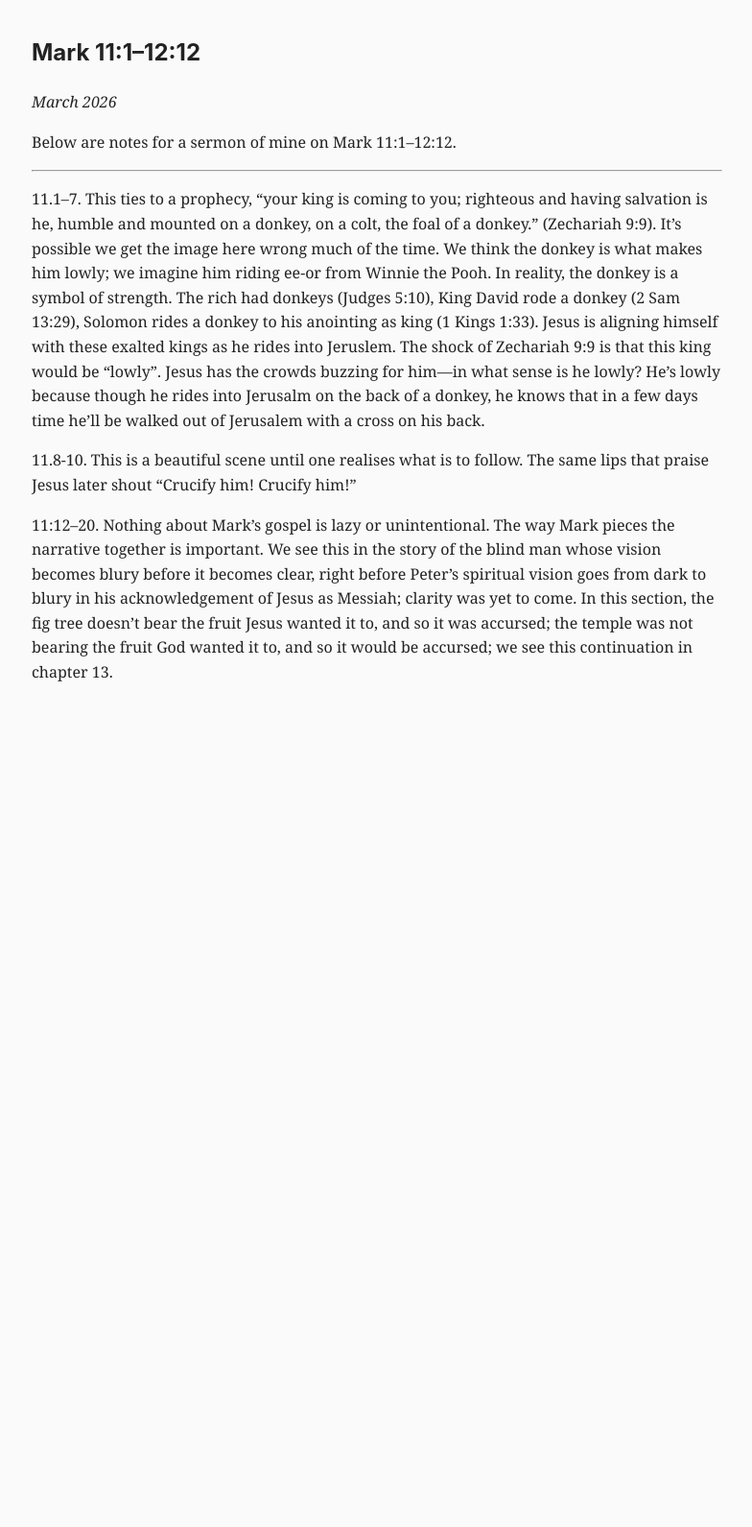
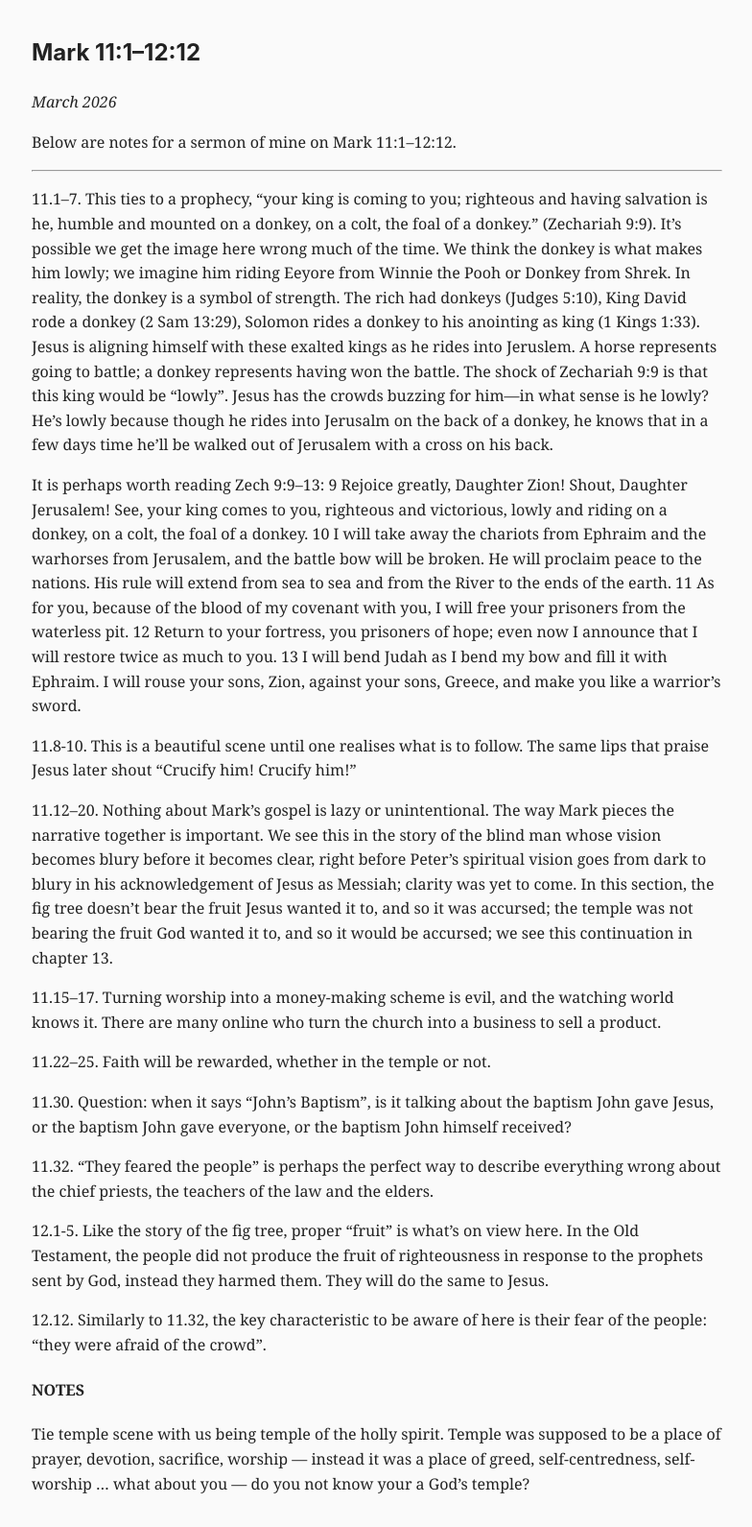
Before and after one commit to pipwitheridge/blog, a Jekyll site: the page built from _posts/2026-02-18-mark-11.md, in a window 1280 px wide. Shown: the whole page at 96% size, without its empty margins (247-1031 px from the left). Built offline with Jekyll 4.4.1, drawn with Linux system fonts in a browser that asks for light colours; before the commit the page ends 900 px from its top, so only the background shows below that.

```diff
--- /dev/null
+++ b/_posts/2026-02-18-mark-11.md
@@ -0,0 +1,58 @@
+---
+layout: post
+title: "Mark 11:1–12:12"
+---
+
+*March 2026*
+
+Below are notes for a sermon of mine on Mark 11:1–12:12.
+
+---
+
+11.1–7. This ties to a prophecy, "your king is coming to you; righteous and having salvation is he, humble and mounted on a donkey, on a colt, the foal of a donkey." (Zechariah 9:9). It's possible we get the image here wrong much of the time. We think the donkey is what makes him lowly; we imagine him riding Eeyore from Winnie the Pooh or Donkey from Shrek. In reality, the donkey is a symbol of strength. The rich had donkeys (Judges 5:10), King David rode a donkey (2 Sam 13:29), Solomon rides a donkey to his anointing as king (1 Kings 1:33). Jesus is aligning himself with these exalted kings as he rides into Jeruslem. A horse represents going to battle; a donkey represents having won the battle. The shock of Zechariah 9:9 is that this king would be "lowly". Jesus has the crowds buzzing for him—in what sense is he lowly? He's lowly because though he rides into Jerusalm on the back of a donkey, he knows that in a few days time he'll be walked out of Jerusalem with a cross on his back.
+
+It is perhaps worth reading Zech 9:9–13:
+9 Rejoice greatly, Daughter Zion!
+    Shout, Daughter Jerusalem!
+See, your king comes to you,
+    righteous and victorious,
+lowly and riding on a donkey,
+    on a colt, the foal of a donkey.
+10 I will take away the chariots from Ephraim
+    and the warhorses from Jerusalem,
+    and the battle bow will be broken.
+He will proclaim peace to the nations.
+    His rule will extend from sea to sea
+    and from the River to the ends of the earth.
+11 As for you, because of the blood of my covenant with you,
+    I will free your prisoners from the waterless pit.
+12 Return to your fortress, you prisoners of hope;
+    even now I announce that I will restore twice as much to you.
+13 I will bend Judah as I bend my bow
+    and fill it with Ephraim.
+I will rouse your sons, Zion,
+    against your sons, Greece,
+    and make you like a warrior’s sword.
+
+11.8-10. This is a beautiful scene until one realises what is to follow. The same lips that praise Jesus later shout "Crucify him! Crucify him!"
+
+
+11.12–20. Nothing about Mark's gospel is lazy or unintentional. The way Mark pieces the narrative together is important. We see this in the story of the blind man whose vision becomes blury before it becomes clear, right before Peter's spiritual vision goes from dark to blury in his acknowledgement of Jesus as Messiah; clarity was yet to come. In this section, the fig tree doesn't bear the fruit Jesus wanted it to, and so it was accursed; the temple was not bearing the fruit God wanted it to, and so it would be accursed; we see this continuation in chapter 13.
+
+11.15–17. Turning worship into a money-making scheme is evil, and the watching world knows it. There are many online who turn the church into a business to sell a product.
+
+
+11.22–25. Faith will be rewarded, whether in the temple or not.
+
+11.30. Question: when it says "John's Baptism", is it talking about the baptism John gave Jesus, or the baptism John gave everyone, or the baptism John himself received?
+
+11.32. "They feared the people" is perhaps the perfect way to describe everything wrong about the chief priests, the teachers of the law and the elders.
+
+12.1-5. Like the story of the fig tree, proper "fruit" is what's on view here. In the Old Testament, the people did not produce the fruit of righteousness in response to the prophets sent by God, instead they harmed them. They will do the same to Jesus.
+
+12.12. Similarly to 11.32, the key characteristic to be aware of here is their fear of the people: "they were afraid of the crowd".
+
+
+#### NOTES
+
+Tie temple scene with us being temple of the holly spirit. Temple was supposed to be a place of prayer, devotion, sacrifice, worship — instead it was a place of greed, self-centredness, self-worship … what about you — do you not know your a God’s temple?
--- a/_posts/2026-03-01-mark-11.md
+++ /dev/null
@@ -1,18 +0,0 @@
----
-layout: post
-title: "Mark 11:1–12:12"
----
-
-*March 2026*
-
-Below are notes for a sermon of mine on Mark 11:1–12:12.
-
----
-
-11.1–7. This ties to a prophecy, "your king is coming to you; righteous and having salvation is he, humble and mounted on a donkey, on a colt, the foal of a donkey." (Zechariah 9:9). It's possible we get the image here wrong much of the time. We think the donkey is what makes him lowly; we imagine him riding ee-or from Winnie the Pooh. In reality, the donkey is a symbol of strength. The rich had donkeys (Judges 5:10), King David rode a donkey (2 Sam 13:29), Solomon rides a donkey to his anointing as king (1 Kings 1:33). Jesus is aligning himself with these exalted kings as he rides into Jeruslem. The shock of Zechariah 9:9 is that this king would be "lowly". Jesus has the crowds buzzing for him—in what sense is he lowly? He's lowly because though he rides into Jerusalm on the back of a donkey, he knows that in a few days time he'll be walked out of Jerusalem with a cross on his back.
-
-
-11.8-10. This is a beautiful scene until one realises what is to follow. The same lips that praise Jesus later shout "Crucify him! Crucify him!"
-
-
-11:12–20. Nothing about Mark's gospel is lazy or unintentional. The way Mark pieces the narrative together is important. We see this in the story of the blind man whose vision becomes blury before it becomes clear, right before Peter's spiritual vision goes from dark to blury in his acknowledgement of Jesus as Messiah; clarity was yet to come. In this section, the fig tree doesn't bear the fruit Jesus wanted it to, and so it was accursed; the temple was not bearing the fruit God wanted it to, and so it would be accursed; we see this continuation in chapter 13.
```
Also changed, not shown: _posts/2026-01-20-mark-8-16-young-adults.md (+8 -0 lines), _posts/2026-02-17-explore-the-apostles-creed copy.md (+11 -4 lines), _posts/2026-02-17-favourite-quotes.md (+3 -0 lines), _posts/2026-02-21-power-of-what-if.md (added, +36 -0 lines), 5 other files.
